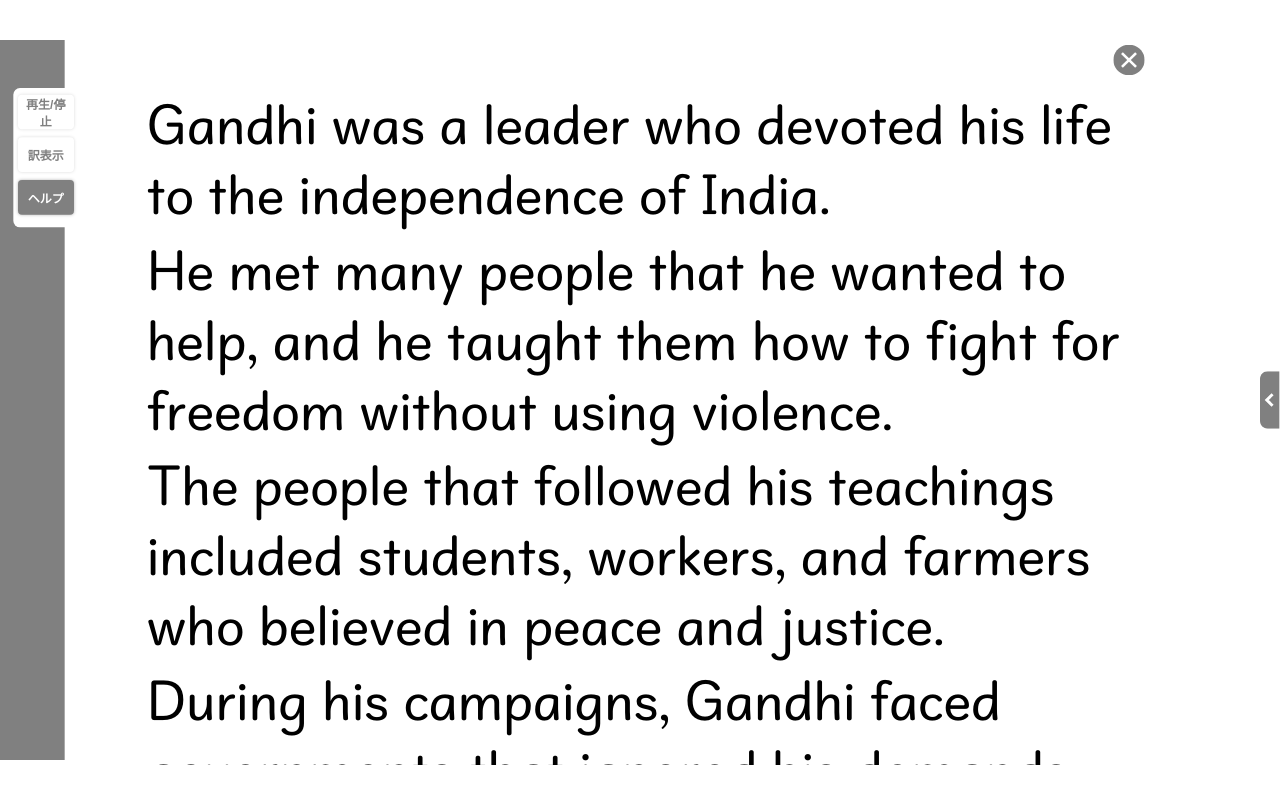
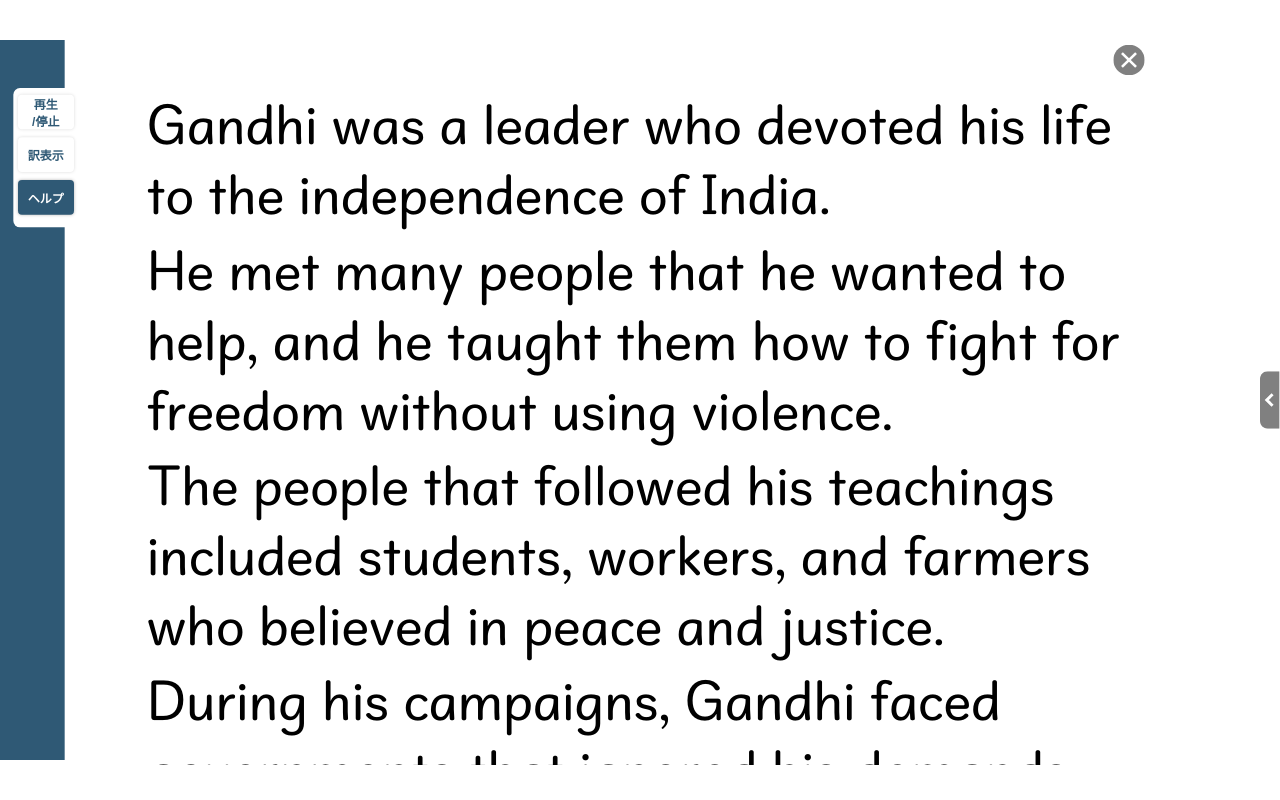
Before and after one commit to zunda0908/web-contents-chu-g3-reading-unit5-part5, a plain HTML site: page index.html in a window 1280 px wide. Drawn offline with Linux system fonts and the light colour scheme.

Commit message:
Update index.html

```diff
--- a/index.html
+++ b/index.html
@@ -36,7 +36,7 @@ html, body {
   top: 0;
   width: 97.4px;
   height: 1080px;
-  background-color: #808080;
+  background-color: #2f5975;
   z-index: 1050;
 }
 #grayZoneLeft { left: 0; display:block; }
@@ -96,13 +96,13 @@ html, body {
   transition: background-color 0.3s ease, color 0.3s ease, box-shadow 0.3s ease;
 }
 .gradeBtn.selected {
-  background-color: #808080;
+  background-color: #2f5975;
   color: white;
   box-shadow: 0 0 5px rgba(0,0,0,0.3);
 }
 .gradeBtn.unselected {
   background-color: white;
-  color: #808080;
+  color: #2f5975;
   box-shadow: 0 0 5px rgba(0,0,0,0.15);
 }
 
@@ -150,7 +150,7 @@ html, body {
   cursor:pointer;
   border:none;
   border-radius:6px;
-  background:#808080;
+  background:#2f5975;
   color:white;
 }
 </style>
@@ -165,12 +165,12 @@ html, body {
   <img id="closeBtn" src="close.svg" alt="閉じる" />
 
   <div id="gradeSelectorLeft" class="gradeSelector">
-    <button class="gradeBtn unselected" data-grade="1">再生/停止</button>
+    <button class="gradeBtn unselected" data-grade="1">再生<br>/停止</button>
     <button class="gradeBtn unselected" data-grade="2">訳表示</button>
     <button class="gradeBtn selected" data-grade="3">ヘルプ</button>
   </div>
   <div id="gradeSelectorRight" class="gradeSelector">
-    <button class="gradeBtn unselected" data-grade="1">再生/停止</button>
+    <button class="gradeBtn unselected" data-grade="1">再生/<br>停止</button>
     <button class="gradeBtn unselected" data-grade="2">訳表示</button>
     <button class="gradeBtn selected" data-grade="3">ヘルプ</button>
   </div>
```
